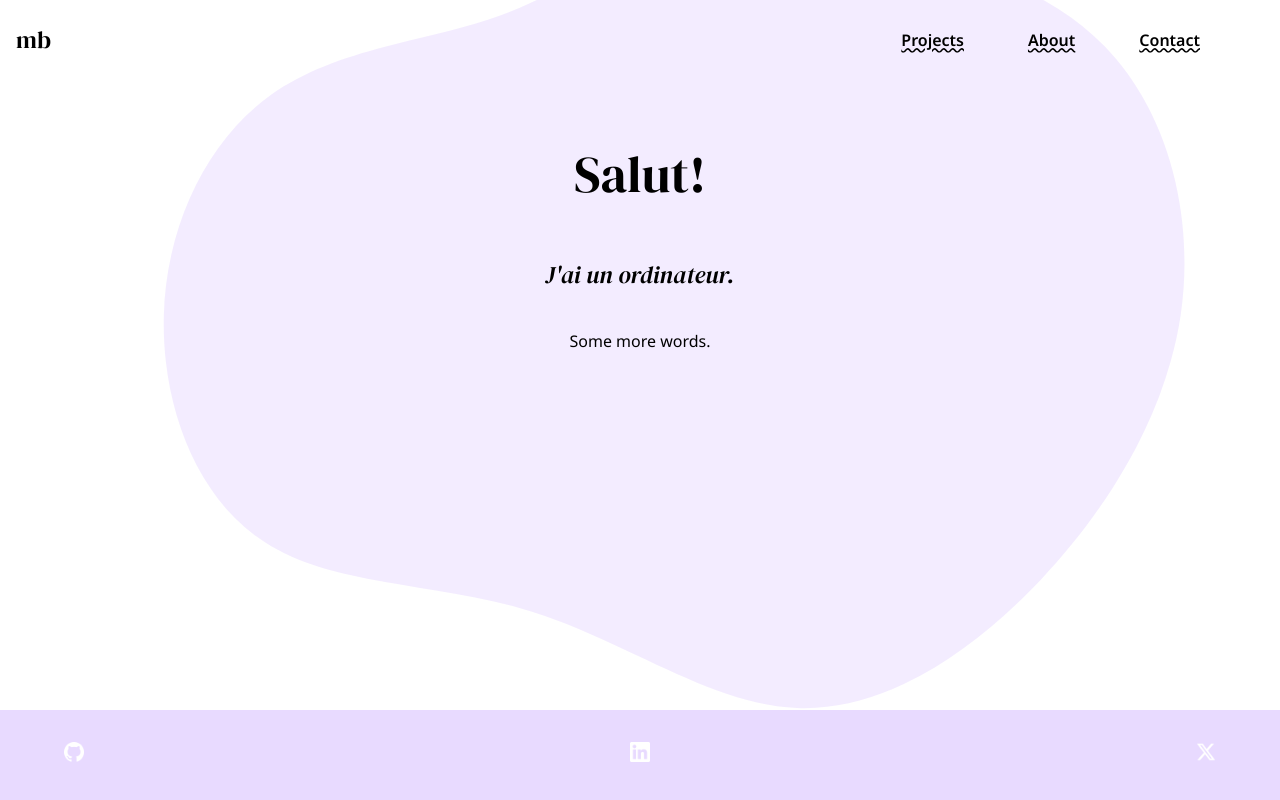
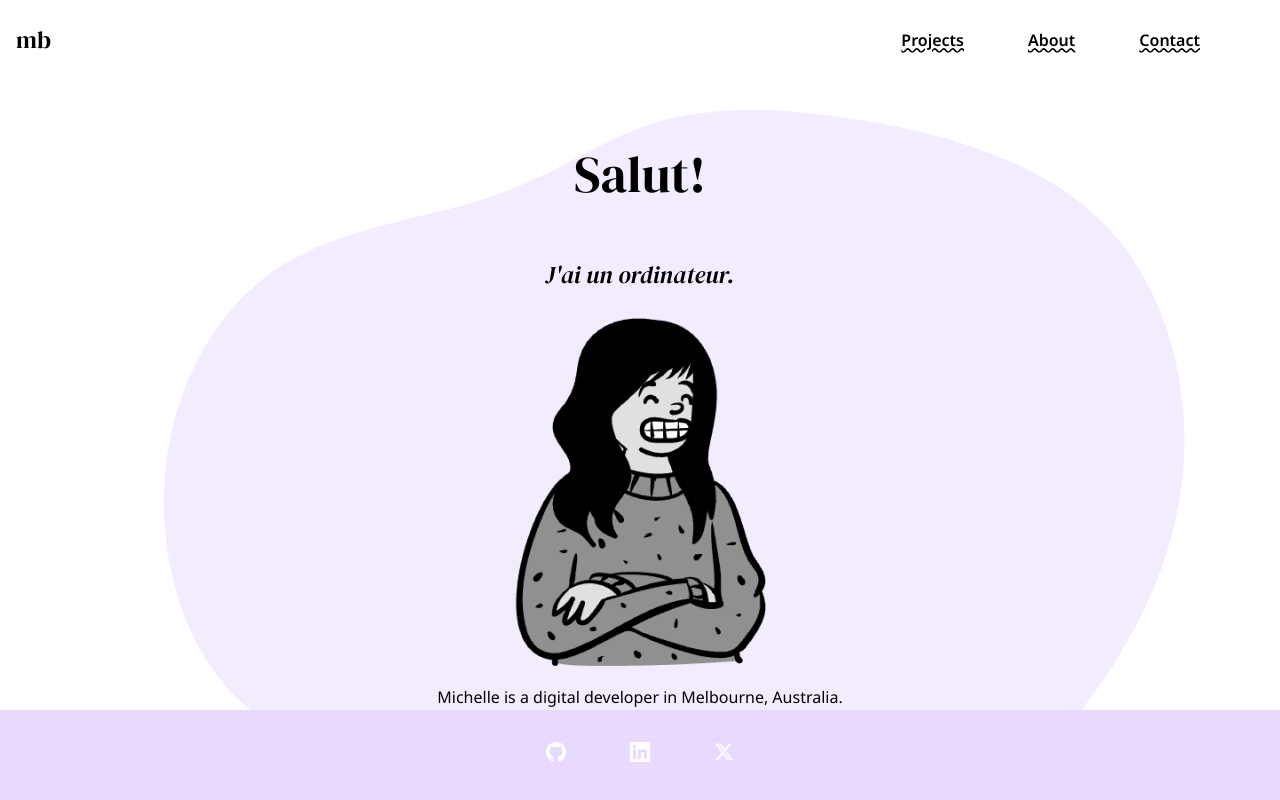
Before and after one commit to mchlol/portfolio-23, a React (Vite) app: page / in a window 1280 px wide. Built offline with nearby package versions, Linux system fonts and the light colour scheme.

Commit message:
remove marquee

```diff
--- a/src/App.css
+++ b/src/App.css
@@ -63,7 +63,7 @@ nav ul,
 footer ul {
   display: flex;
   flex-flow: row wrap;
-  justify-content: space-between;
+  justify-content: center;
   list-style-type: none;
   margin: 0 2em;
   padding: 0;
@@ -108,21 +108,11 @@ h4 {
   overflow: hidden;
 }
 
-.hero img {
+.hero-img {
   object-fit: contain;
   object-position: center;
-  max-width: 100%;
-}
-
-.marqueeContainer {
-  padding: 1em;
-  gap: 2em;
-  font-family: var(--DMserif);
-  width: auto !important;
-}
-
-.marquee-item {
-  margin: 2em;
+  max-width: 50%;
+  filter: grayscale(1);
 }
 
 .project-screenshot {
--- a/src/App.jsx
+++ b/src/App.jsx
@@ -2,7 +2,6 @@ import { useState } from 'react'
 import './App.css'
 import Nav from './components/nav'
 import Hero from './components/Hero'
-// import SkillsMarquee from './components/SkillsMarquee'
 import Projects from './components/Projects'
 import Footer from './components/Footer'
 
--- a/src/components/Hero.jsx
+++ b/src/components/Hero.jsx
@@ -9,13 +9,15 @@ export default function Hero() {
         <div class="hero--content">
             <h1>Salut!</h1>
             <h2><em>J'ai un ordinateur.</em></h2>
-            <p>Some more words.</p>
+            <img className="hero-img" src={peepImage} alt="illustration" />
+            <p>Michelle is a digital developer in Melbourne, Australia.</p>
 
             <div class="blob--container">
-            <svg class="blob" viewBox="0 0 200 200" xmlns="http://www.w3.org/2000/svg">
-                <path fill="#E8DAFF" d="M33.8,-46.2C46.8,-44.1,62.7,-40,72.6,-29.8C82.6,-19.5,86.7,-3.2,84.5,12.1C82.2,27.5,73.6,41.9,62.6,53.6C51.5,65.3,37.9,74.2,24.5,73.6C11.1,73.1,-2.3,63.1,-17,58.5C-31.7,53.9,-47.9,54.7,-58.6,47.7C-69.4,40.8,-74.8,26.2,-74.4,12.2C-74,-1.7,-67.8,-14.9,-57.8,-22.1C-47.8,-29.3,-34.1,-30.5,-23.9,-33.9C-13.6,-37.2,-6.8,-42.7,1.8,-45.5C10.3,-48.2,20.7,-48.3,33.8,-46.2Z" transform="translate(100 100)" />
-            </svg>
-        </div>
+                <svg class="blob" viewBox="0 0 200 200" xmlns="http://www.w3.org/2000/svg">
+                    <path fill="#E8DAFF" d="M33.8,-46.2C46.8,-44.1,62.7,-40,72.6,-29.8C82.6,-19.5,86.7,-3.2,84.5,12.1C82.2,27.5,73.6,41.9,62.6,53.6C51.5,65.3,37.9,74.2,24.5,73.6C11.1,73.1,-2.3,63.1,-17,58.5C-31.7,53.9,-47.9,54.7,-58.6,47.7C-69.4,40.8,-74.8,26.2,-74.4,12.2C-74,-1.7,-67.8,-14.9,-57.8,-22.1C-47.8,-29.3,-34.1,-30.5,-23.9,-33.9C-13.6,-37.2,-6.8,-42.7,1.8,-45.5C10.3,-48.2,20.7,-48.3,33.8,-46.2Z" transform="translate(100 100)" />
+                </svg>
+            </div>
+
         </div>
 
 
```
Also changed, not shown: src/components/SkillsMarquee.jsx (deleted, +0 -20 lines).
